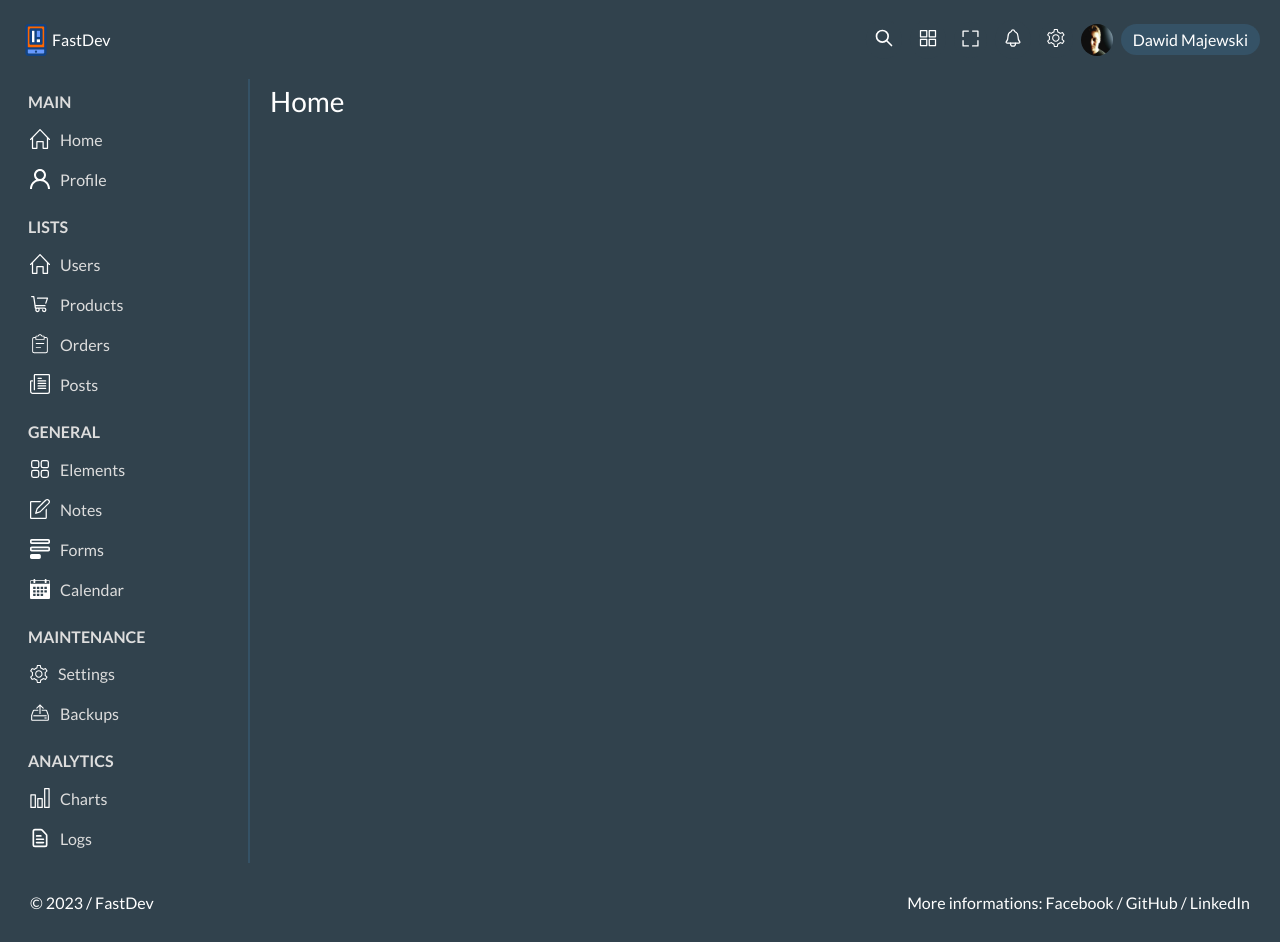
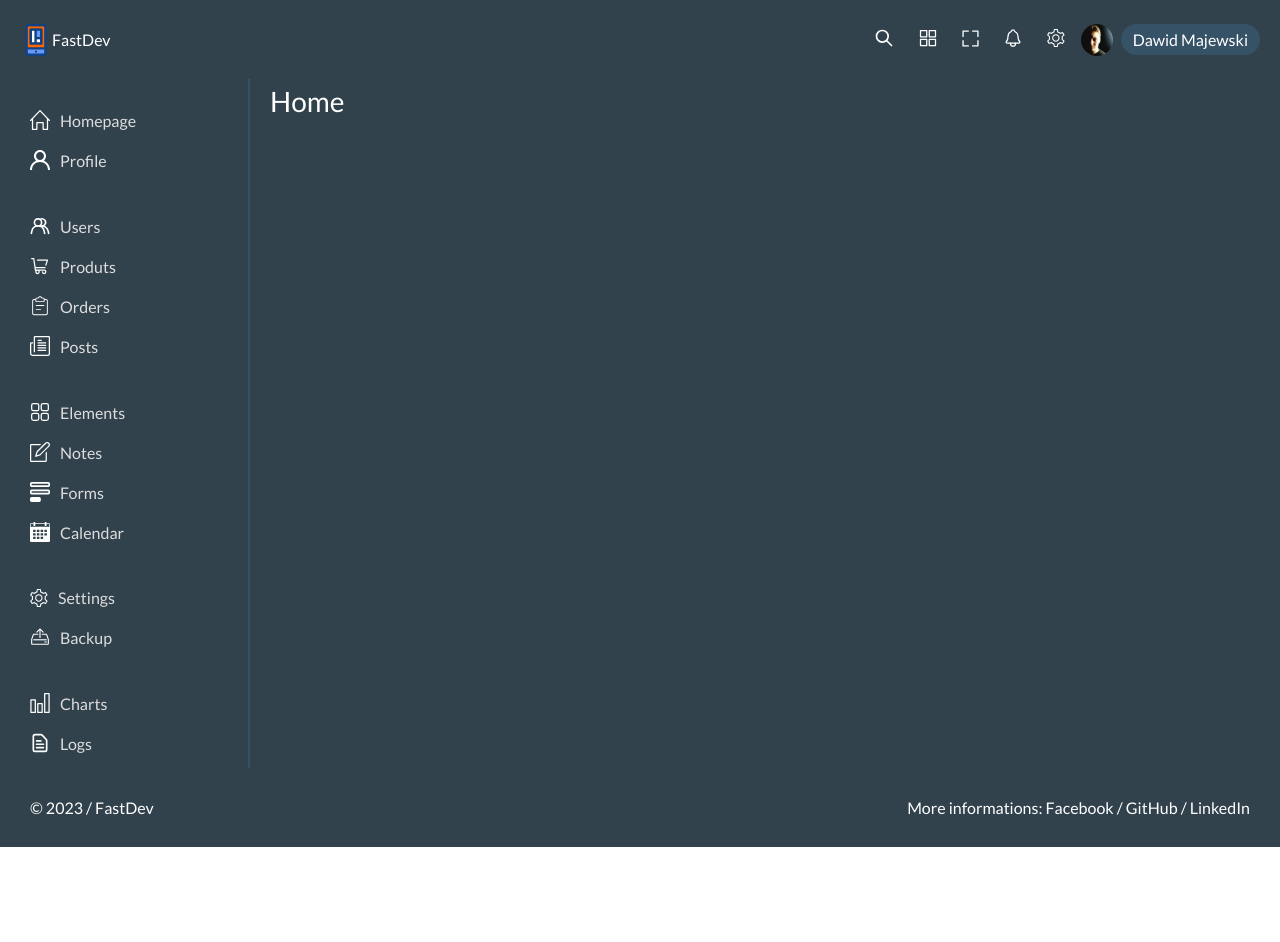
Before and after one commit to dawid-majewski-pl/dashboard, a React (Vite) app: page / in a window 1280 px wide. After the commit the page ends 847 px from the top, so only its background shows below. Built offline with nearby package versions, Linux system fonts and the light colour scheme.

Commit message:
Menu data import form data.ts

```diff
--- a/src/components/menu/Menu.tsx
+++ b/src/components/menu/Menu.tsx
@@ -1,94 +1,25 @@
+import { Link } from "react-router-dom";
+
+import { menu } from "../../data";
 import "./menu.scss";
-import home from "/src/svg/home.svg";
-import profile from "/src/svg/profile.svg";
-import products from "/src/svg/product.svg";
-import orders from "/src/svg/order.svg";
-import posts from "/src/svg/post2.svg";
-import elements from "/src/svg/element.svg";
-import notes from "/src/svg/note.svg";
-import forms from "/src/svg/form.svg";
-import calendar from "/src/svg/calendar.svg";
-import settings from "/src/svg/settings.svg";
-import backups from "/src/svg/backup.svg";
-import charts from "/src/svg/chart.svg";
-import logs from "/src/svg/log.svg";
+
 
 const Menu = () => {
     return (
         <div className="Menu">
-            <div className="Menu__item">
-                <span className="Menu__title">MAIN</span>
-                <a className="Menu__link" href="x">
-                    <img src={home} alt="Home icon." />
-                    <span className="Menu__link-title">Home</span>
-                </a>
-                <a className="Menu__link" href="x">
-                    <img src={profile} alt="Profile icon." />
-                    <span className="Menu__link-title">Profile</span>
-                </a>
+            {menu.map((item) => (
+            <div className="Menu__item" key={item.id}>
+                <span className="Menu__title" key={item.title}></span>
+                {item.listItems.map((listItem) => (
+                <Link className="Menu__link" to={listItem.url}>
+                    <img src={listItem.icon} alt={listItem.alt} />
+                    <span className="Menu__link-title">{listItem.title}</span>
+                </Link>
+                ))}
             </div>
-            <div className="Menu__item">
-                <span className="Menu__title">LISTS</span>
-                <a className="Menu__link" href="x">
-                    <img src={home} alt="Home icon." />
-                    <span className="Menu__link-title">Users</span>
-                </a>
-                <a className="Menu__link" href="x">
-                    <img src={products} alt="Profile icon." />
-                    <span className="Menu__link-title">Products</span>
-                </a>
-                <a className="Menu__link" href="x">
-                    <img src={orders} alt="Home icon." />
-                    <span className="Menu__link-title">Orders</span>
-                </a>
-                <a className="Menu__link" href="x">
-                    <img src={posts} alt="Profile icon." />
-                    <span className="Menu__link-title">Posts</span>
-                </a>
-            </div>
-            <div className="Menu__item">
-                <span className="Menu__title">GENERAL</span>
-                <a className="Menu__link" href="x">
-                    <img src={elements} alt="Home icon." />
-                    <span className="Menu__link-title">Elements</span>
-                </a>
-                <a className="Menu__link" href="x">
-                    <img src={notes} alt="Profile icon." />
-                    <span className="Menu__link-title">Notes</span>
-                </a>
-                <a className="Menu__link" href="x">
-                    <img src={forms} alt="Home icon." />
-                    <span className="Menu__link-title">Forms</span>
-                </a>
-                <a className="Menu__link" href="x">
-                    <img src={calendar} alt="Profile icon." />
-                    <span className="Menu__link-title">Calendar</span>
-                </a>
-            </div>
-            <div className="Menu__item">
-                <span className="Menu__title">MAINTENANCE</span>
-                <a className="Menu__link" href="x">
-                    <img src={settings} alt="Home icon." />
-                    <span className="Menu__link-title">Settings</span>
-                </a>
-                <a className="Menu__link" href="x">
-                    <img src={backups} alt="Profile icon." />
-                    <span className="Menu__link-title">Backups</span>
-                </a>
-            </div>
-            <div className="Menu__item">
-                <span className="Menu__title">ANALYTICS</span>
-                <a className="Menu__link" href="x">
-                    <img src={charts} alt="Home icon." />
-                    <span className="Menu__link-title">Charts</span>
-                </a>
-                <a className="Menu__link" href="x">
-                    <img src={logs} alt="Profile icon." />
-                    <span className="Menu__link-title">Logs</span>
-                </a>
-            </div>
+        ))}
         </div>
-    );
+    )
 };
 
 export default Menu;
--- /dev/null
+++ b/src/data.ts
@@ -0,0 +1,130 @@
+export const menu = [
+    {
+        id: 1,
+        title: "main",
+        listItems: [
+            {
+                id: 1,
+                title: "Homepage",
+                url: "/",
+                icon: "/src/svg/home.svg",
+                alt: "Home icon."
+            },
+            {
+                id: 2,
+                title: "Profile",
+                url: "users/1",
+                icon: "/src/svg/profile.svg",
+                alt: "Profile icon."
+            },
+        ],
+    },
+    {
+        id: 2,
+        title: "lists",
+        listItems: [
+            {
+                id: 1,
+                title: "Users",
+                url: "/users",
+                icon: "/src/svg/user.svg",
+                alt: "User icon."
+            },
+            {
+                id: 2,
+                title: "Produts",
+                url: "/products",
+                icon: "/src/svg/product.svg",
+                alt: "Product icon."
+            },
+            {
+                id: 3,
+                title: "Orders",
+                url: "/orders",
+                icon: "/src/svg/order.svg",
+                alt: "Order icon."
+            },
+            {
+                id: 4,
+                title: "Posts",
+                url: "/posts",
+                icon: "/src/svg/post2.svg",
+                alt: "Post icon."
+            },
+        ],
+    },
+    {
+        id: 3,
+        title: "general",
+        listItems: [
+            {
+                id: 1,
+                title: "Elements",
+                url: "/elements",
+                icon: "/src/svg/element.svg",
+                alt: "Elements icon."
+            },
+            {
+                id: 2,
+                title: "Notes",
+                url: "/notes",
+                icon: "/src/svg/note.svg",
+                alt: "Notes icon."
+            },
+            {
+                id: 3,
+                title: "Forms",
+                url: "/forms",
+                icon: "/src/svg/form.svg",
+                alt: "Form icon."
+            },
+            {
+                id: 4,
+                title: "Calendar",
+                url: "/calendar",
+                icon: "/src/svg/calendar.svg",
+                alt: "Calendar icon."
+            },
+        ],
+    },
+    {
+        id: 4,
+        title: "maintenance",
+        listItems: [
+            {
+                id: 1,
+                title: "Settings",
+                url: "/settings",
+                icon: "/src/svg/settings.svg",
+                alt: "Settings icon."
+            },
+            {
+                id: 2,
+                title: "Backup",
+                url: "/backup",
+                icon: "/src/svg/backup.svg",
+                alt: "Backup icon."
+            },
+        ],
+    },
+    {
+        id: 5,
+        title: "analytics",
+        listItems: [
+            {
+                id: 1,
+                title: "Charts",
+                url: "/charts",
+                icon: "/src/svg/chart.svg",
+                alt: "Charts icon."
+            },
+            {
+                id: 2,
+                title: "Logs",
+                url: "/logs",
+                icon: "/src/svg/log.svg",
+                alt: "Logs icon."
+            },
+        ],
+    },
+]
```
